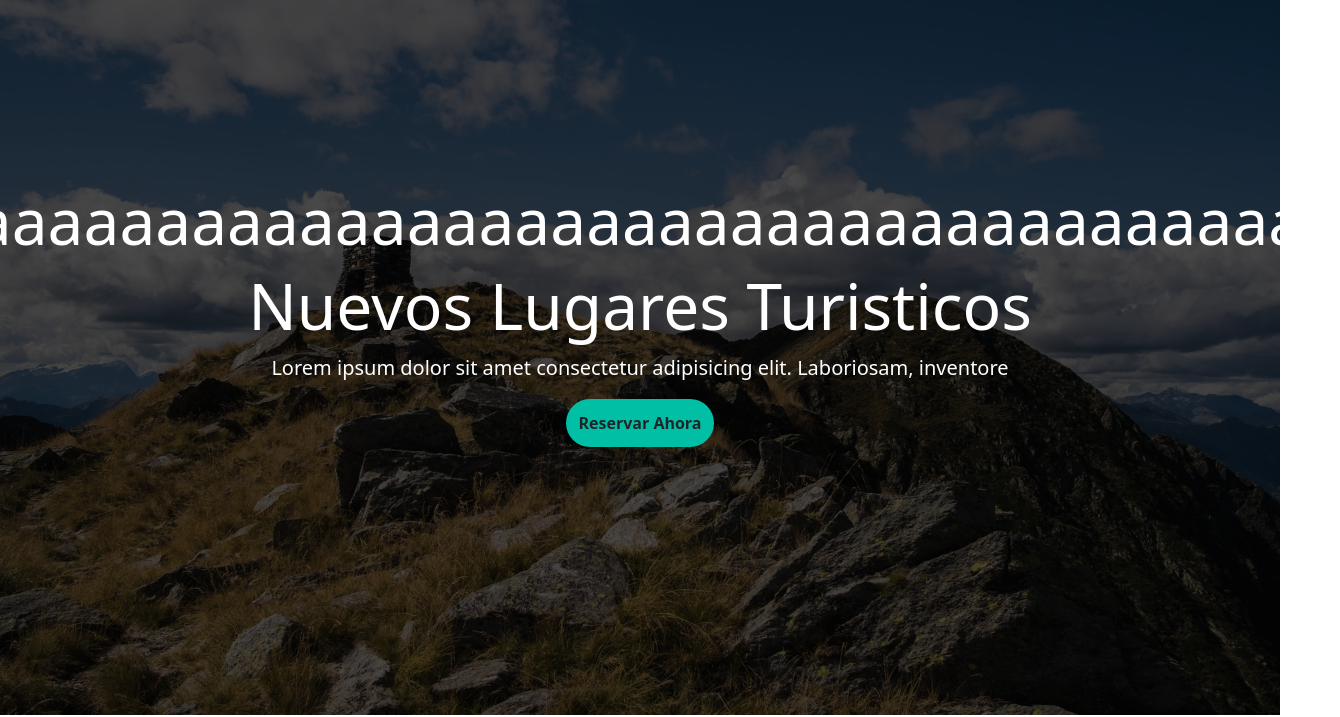
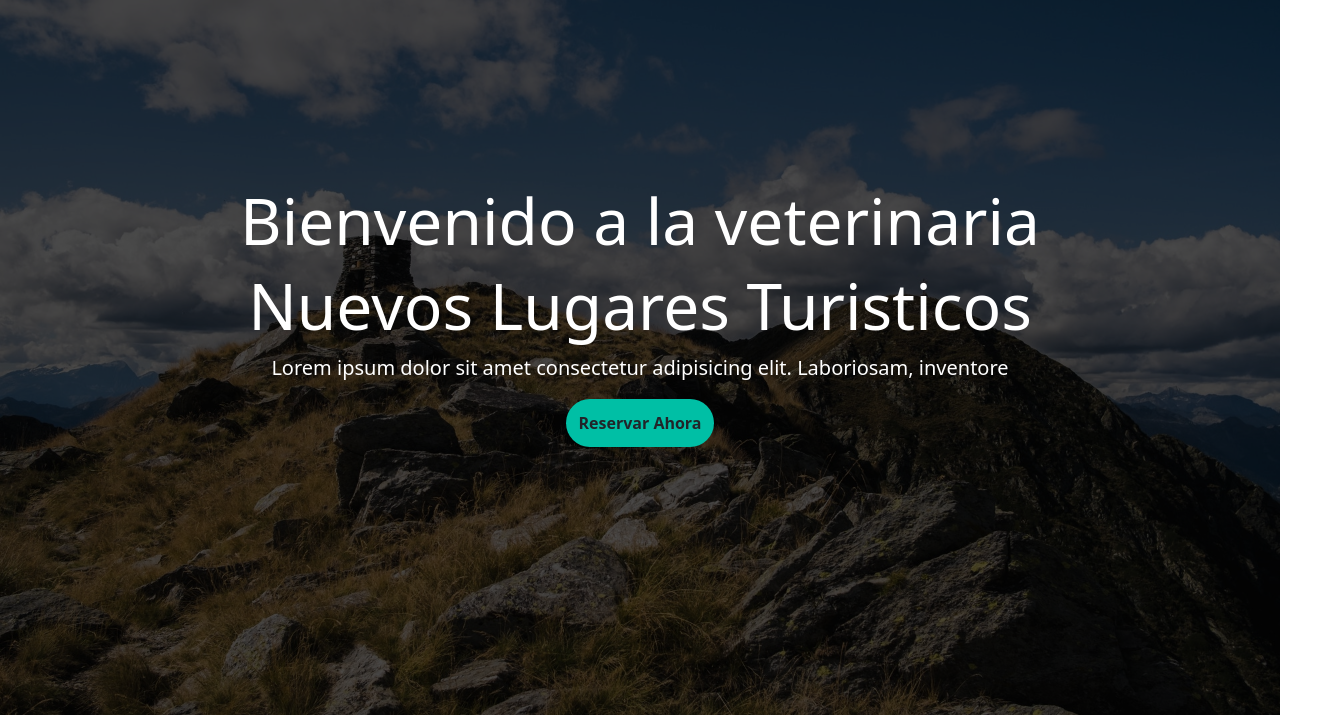
Before and after one commit to Edwarponce/Veterinaria, a plain HTML site: page index.html in a window 1280 px wide. Shown: the part 85-802 px from the top of the page, 1340 px wide, since content can reach past the window. Drawn offline with nearby package versions, Linux system fonts and the light colour scheme.

Commit message:
'#'	modified:   index.html

```diff
--- a/index.html
+++ b/index.html
@@ -41,7 +41,7 @@
     </nav>
     <div class="header">
       <div class="d-flex justify-content-center align-items-center flex-column text-area">
-        <h1 class="display-3">aaaaaaaaaaaaaaaaaaaaaaaaaaaaaaaaaaaaaaa</h1>
+        <h1 class="display-3">Bienvenido a la veterinaria</h1>
 
          <h1 class="display-3">Nuevos Lugares Turisticos</h1>
         <p class="lead text-center">Lorem ipsum dolor sit amet consectetur adipisicing elit. Laboriosam, inventore</p>
```
